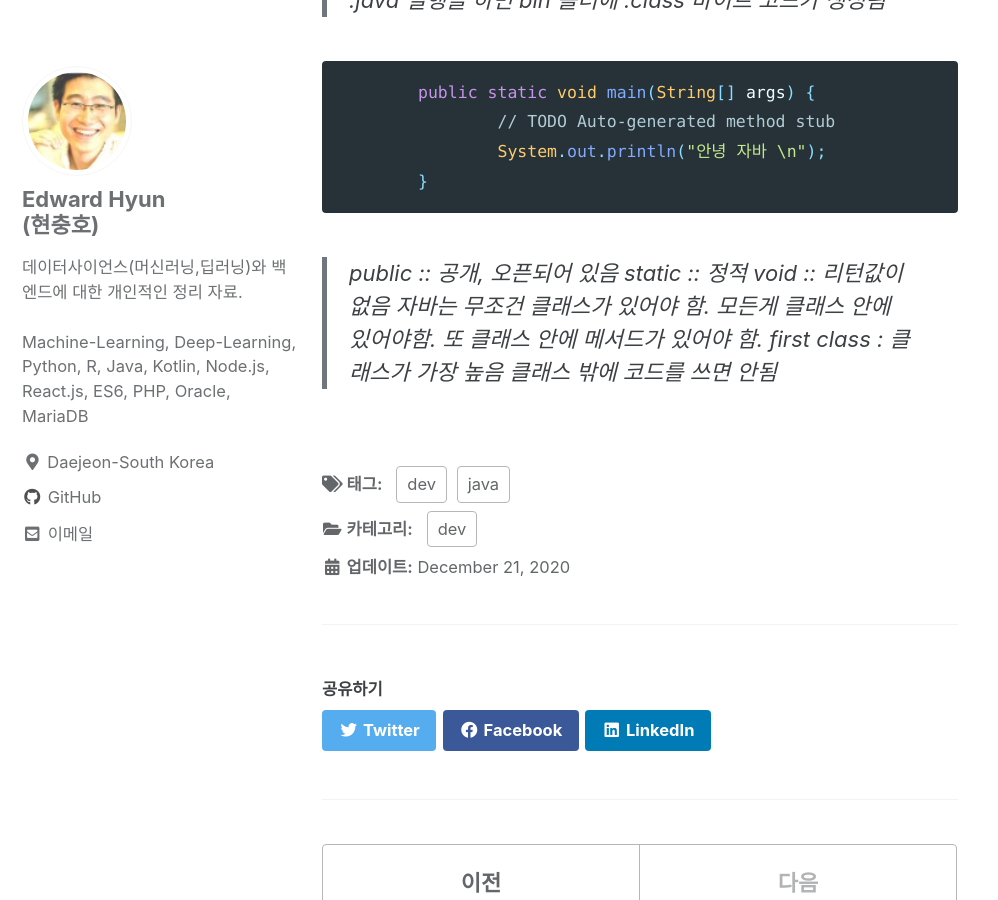
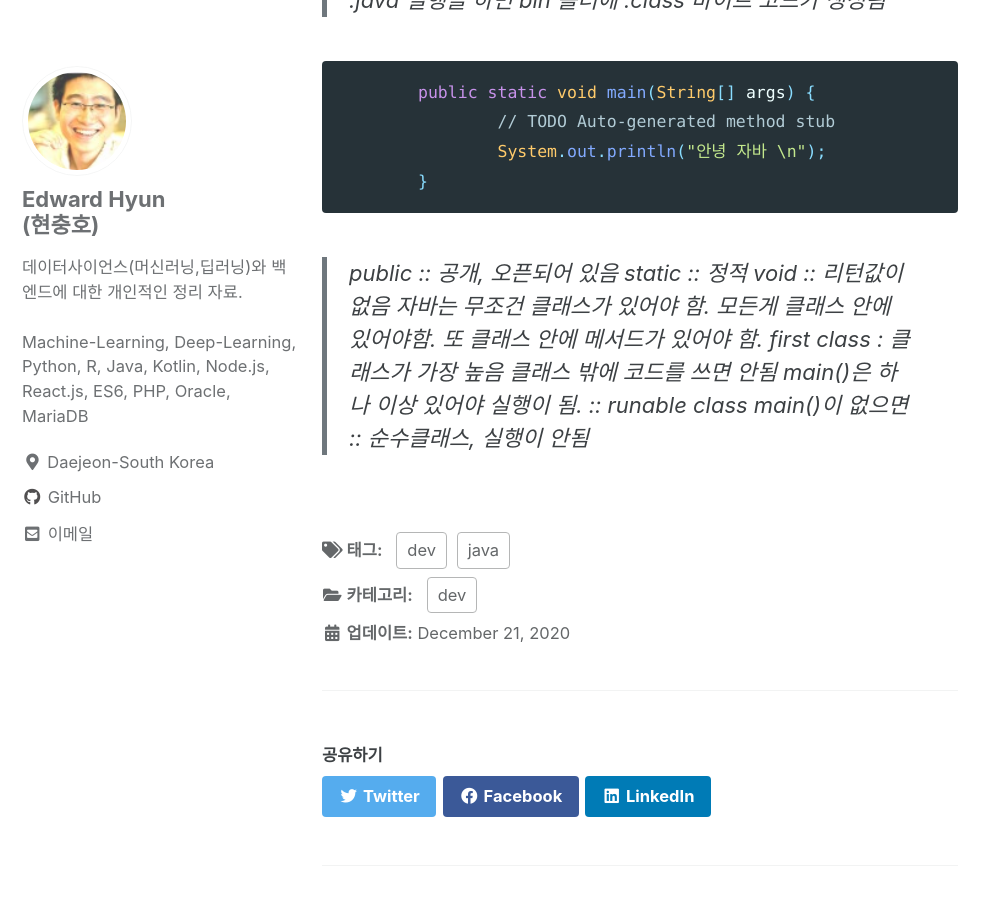
Before and after one commit to iamhch24/iamhch24.github.io, a Jekyll site: the page built from _posts/2020-12-21-[Study] Do it 자바 프로그래밍 입문.md, in a window 1280 px wide and 900 px high, scrolled down 730 px. Shown: the whole window, without its empty margins (0-998 px from the left). Built offline with Jekyll 4.4.1, drawn with Linux system fonts in a browser that asks for light colours; cached includes are drawn as plain includes.

Commit message:
_posts/2020-12-21-[Study] Do it 자바 프로그래밍 입문.md updated from https://stackedit.io/

```diff
--- a/_posts/2020-12-21-[Study] Do it 자바 프로그래밍 입문.md
+++ b/_posts/2020-12-21-[Study] Do it 자바 프로그래밍 입문.md
@@ -39,12 +39,14 @@ void :: 리턴값이 없음
 자바는 무조건 클래스가 있어야 함. 모든게 클래스 안에 있어야함. 또 클래스 안에 메서드가 있어야 함.
 first class : 클래스가 가장 높음
 클래스 밖에 코드를 쓰면 안됨
+main()은 하나 이상 있어야 실행이 됨. :: runable class
+main()이 없으면 :: 순수클래스, 실행이 안됨
 
 
 
 
 
 <!--stackedit_data:
-eyJoaXN0b3J5IjpbMTI5OTk4NzIyNCwxNjc0NjM3ODU5LDEwND
-kxNjE4OTUsLTE0MzE2Nzk3MjNdfQ==
+eyJoaXN0b3J5IjpbLTIwMDc3Mzc5MDYsMTY3NDYzNzg1OSwxMD
+Q5MTYxODk1LC0xNDMxNjc5NzIzXX0=
 -->
```
